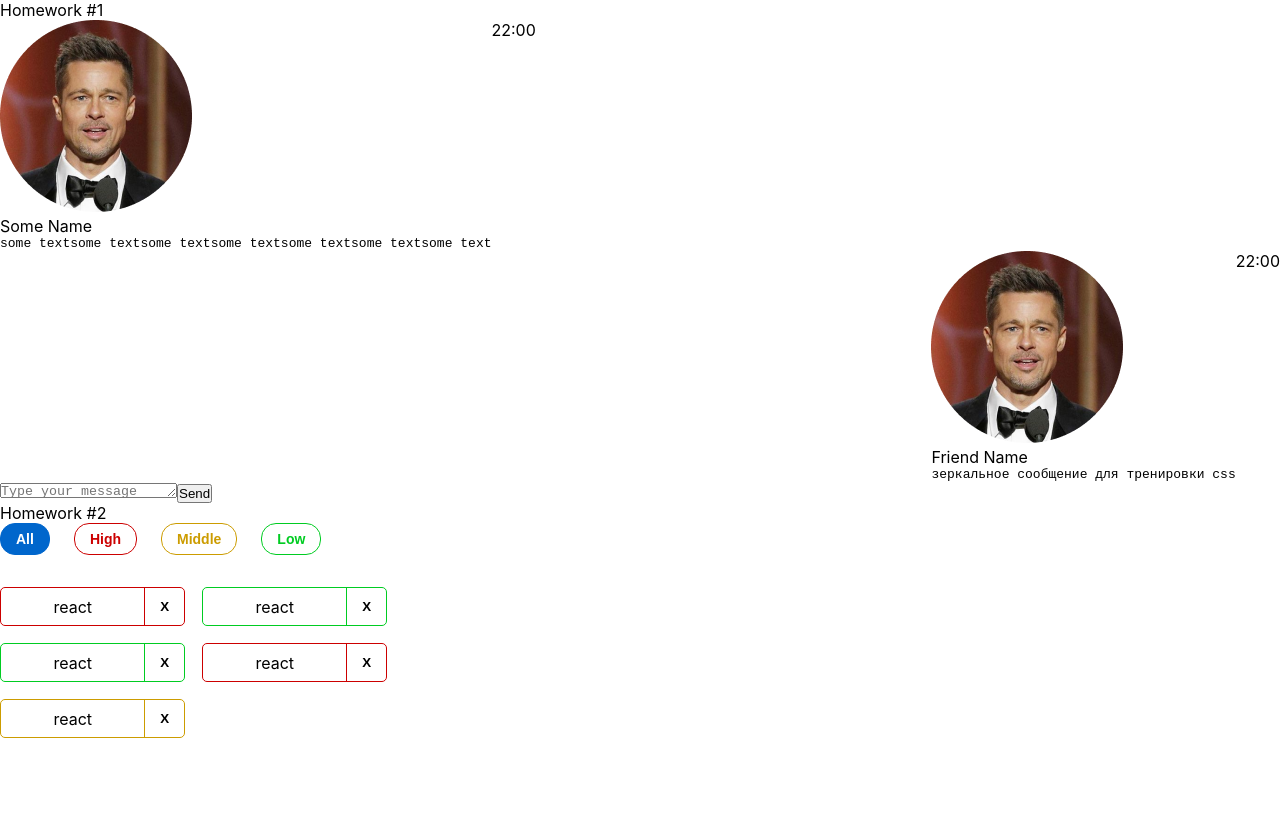
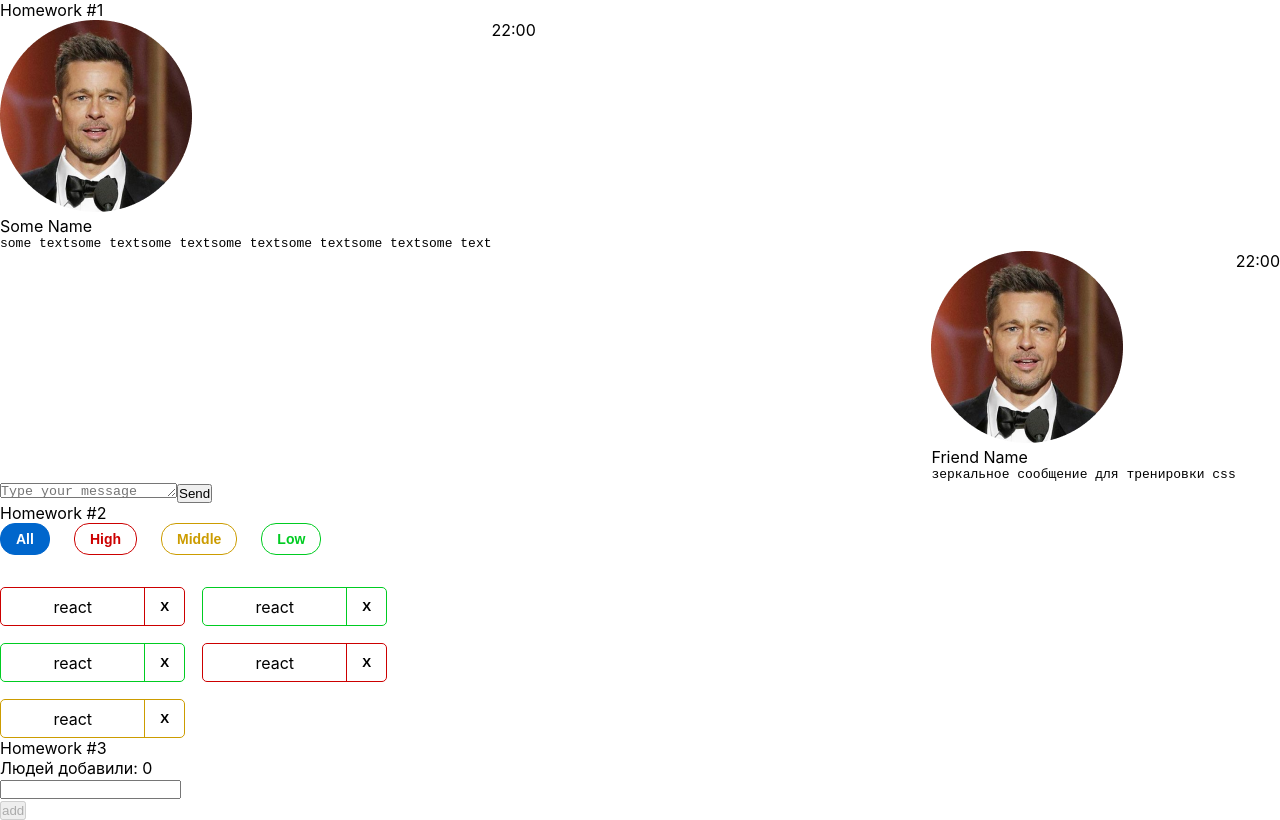
Before and after one commit to Sv3toch/Hw2, a React (Create React App) app: page / in a window 1280 px wide. Built offline with nearby package versions, Linux system fonts and the light colour scheme.

Commit message:
homepage3

```diff
--- a/src/s1-main/App.tsx
+++ b/src/s1-main/App.tsx
@@ -2,6 +2,7 @@
 import s from './App.module.css'
 import HW1 from '../s2-homeworks/hw01/HW1'
 import HW2 from "../s2-homeworks/hw02/HW2";
+import HW3 from "../s2-homeworks/hw03/HW3";
 
 function App() {
     return (
@@ -9,7 +10,7 @@
             <HW1/>
             {/*раскомментировать по ходу выполнения*/}
             <HW2/>
-            {/*<HW3/>*/}
+            <HW3/>
             {/*<HW4/>*/}
 
             {/*при выполнении дз 5 и более - закомментировать здесь дз 1-4, так как они есть внутри дз 5*/}
--- a/src/s2-homeworks/hw03/Greeting.tsx
+++ b/src/s2-homeworks/hw03/Greeting.tsx
@@ -2,14 +2,14 @@
 import s from './Greeting.module.css'
 
 type GreetingPropsType = {
-    name: any // need to fix any
-    setNameCallback: any // need to fix any
-    addUser: any // need to fix any
-    onBlur: any // need to fix any
-    onEnter: any // need to fix any
-    error: any // need to fix any
-    totalUsers: any // need to fix any
-    lastUserName?: any // need to fix any
+    name: string // need to fix any
+    setNameCallback: (e:ChangeEvent<HTMLInputElement>)=>void // need to fix any
+    addUser: ()=>void // need to fix any
+    onBlur: ()=>void // need to fix any
+    onEnter: (e: KeyboardEvent<HTMLInputElement>)=>void // need to fix any
+    error: string // need to fix any
+    totalUsers: number // need to fix any
+    lastUserName?: string // need to fix any
 }
 
 // презентационная компонента (для верстальщика)
@@ -25,7 +25,7 @@
         lastUserName,
     } // деструктуризация пропсов
 ) => {
-    const inputClass = s.errorInput // need to fix with (?:)
+    const inputClass = error ? s.errorInput : s.input// need to fix with (?:)
 
     return (
         <div id={'hw3-form'} className={s.greetingForm}>
--- a/src/s2-homeworks/hw03/GreetingContainer.tsx
+++ b/src/s2-homeworks/hw03/GreetingContainer.tsx
@@ -1,20 +1,34 @@
-import React, { ChangeEvent, KeyboardEvent, useState } from 'react'
+import React, {ChangeEvent, KeyboardEvent, useState} from 'react'
 import Greeting from './Greeting'
-import { UserType } from './HW3'
+import {UserType} from './HW3'
 
 type GreetingContainerPropsType = {
-    users: any // need to fix any
-    addUserCallback: any // need to fix any
+    users: UserType[] // need to fix any
+    addUserCallback: (name: string) => void // need to fix any
 }
 
-export const pureAddUser = (name: any, setError: any, setName: any, addUserCallback: any) => {
+export const pureAddUser = (name: string, setError: React.Dispatch<React.SetStateAction<string>>, setName: React.Dispatch<React.SetStateAction<string>>, addUserCallback: (name: string) => void) => {
     // если имя пустое - показать ошибку, иначе - добавить юзера и очистить инпут
+    if (name) {
+        addUserCallback(name)
+        setName('')
+    } else {
+        setError('Ошибка! Введите имя!')
+    }
 }
 
-export const pureOnBlur = (name: any, setError: any) => { // если имя пустое - показать ошибку
+export const pureOnBlur = (name: string, setError: any) => { // если имя пустое - показать ошибку
+    if (!name.trim())
+    {
+        setError('Ошибка! Введите имя!')
+    }
+
 }
 
 export const pureOnEnter = (e: any, addUser: any) => { // если нажата кнопка Enter - добавить
+    if (e.key === 'Enter') {
+        addUser()
+    }
 }
 
 // более простой и понятный для новичков
@@ -22,17 +36,16 @@
 
 // более современный и удобный для про :)
 const GreetingContainer: React.FC<GreetingContainerPropsType> = ({
-    users,
-    addUserCallback,
-}) => {
+                                                                     users,
+                                                                     addUserCallback,
+                                                                 }) => {
     // деструктуризация пропсов
-    const [name, setName] = useState<any>('') // need to fix any
-    const [error, setError] = useState<any>('') // need to fix any
+    const [name, setName] = useState<string>('') // need to fix any
+    const [error, setError] = useState<string>('') // need to fix any
 
-    const setNameCallback = (e: any) => { // need to fix any
-        setName('some name') // need to fix
-
-        error && setError('')
+    const setNameCallback = (e: ChangeEvent<HTMLInputElement>) => { // need to fix any
+        setName(e.currentTarget.value)
+        if (error) setError('')// need to fix
     }
     const addUser = () => {
         pureAddUser(name, setError, setName, addUserCallback)
@@ -42,12 +55,12 @@
         pureOnBlur(name, setError)
     }
 
-    const onEnter = (e: any) => {
+    const onEnter = (e: KeyboardEvent<HTMLInputElement>) => {
         pureOnEnter(e, addUser)
     }
 
-    const totalUsers = 0 // need to fix
-    const lastUserName = 'some name' // need to fix
+    const totalUsers = users.length // need to fix
+    const lastUserName = totalUsers > 0 ? users[totalUsers - 1].name : '' // need to fix
 
     return (
         <Greeting
--- a/src/s2-homeworks/hw03/HW3.tsx
+++ b/src/s2-homeworks/hw03/HW3.tsx
@@ -19,20 +19,21 @@
 
 // types
 export type UserType = {
-    _id: any // need to fix any
-    name: any // need to fix any
+    _id: string // need to fix any
+    name: string // need to fix any
 }
 
 export const pureAddUserCallback = (name: any, setUsers: any, users: any) => { // need to fix any
     const user = { // need to fix
-    }
+    _id: v1(),
+    name:name}
     setUsers([...users, user])
 }
 
 const HW3 = () => {
-    const [users, setUsers] = useState<any>([]) // need to fix any
+    const [users, setUsers] = useState<UserType[]>([]) // need to fix any
 
-    const addUserCallback = (name: any) => { // need to fix any
+    const addUserCallback = (name: string) => { // need to fix any
         pureAddUserCallback(name, setUsers, users)
     }
 
```
